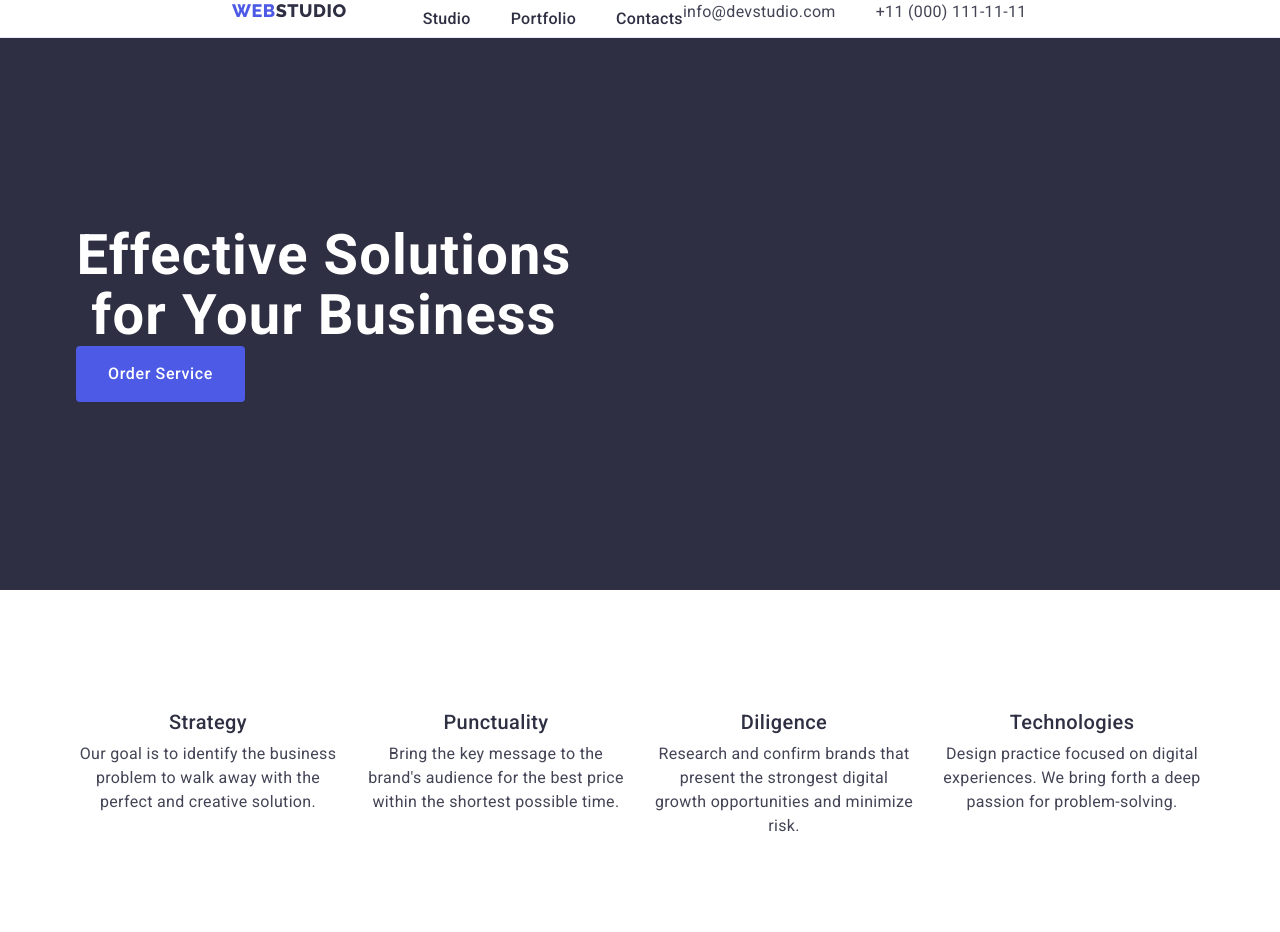
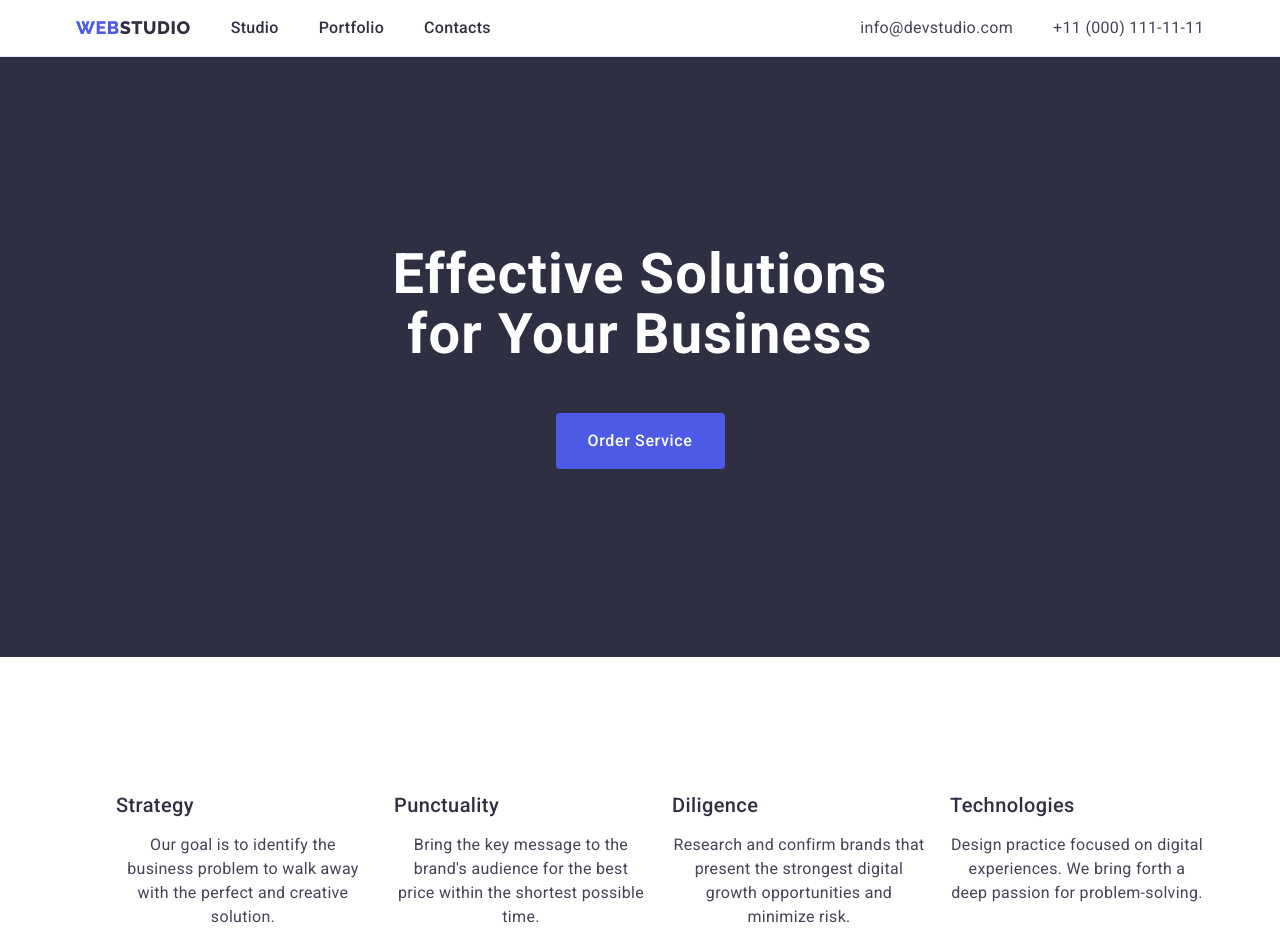
Before and after one commit to RomanHolovin/goit-markup-hw-03, a plain HTML site: page index.html in a window 1280 px wide. Shown: the top 932 px of the page. Drawn offline with nearby package versions, Linux system fonts and the light colour scheme.

Commit message:
Update style.css

```diff
--- a/css/style.css
+++ b/css/style.css
@@ -12,6 +12,12 @@
   --white: #ffffff;
   --dairy: #fcfcfc;
 }
+
+.container {
+  width: 1158px;
+  margin: 0 auto;
+  padding: 0 15px;
+}
 h1,
 h2,
 h3,
@@ -21,17 +27,6 @@ h6,
 p {
   margin: 0;
 }
-ul,
-ol {
-  margin: 0;
-  padding-left: 0;
-}
-.container {
-  width: 1158px;
-  margin: 0 auto;
-  padding: 0 15px;
-}
-
 body {
   font-family: "Roboto", sans-serif;
   color: #434455;
@@ -39,6 +34,8 @@ body {
 }
 .head-container {
   display: flex;
+  justify-content: space-between;
+  align-items: center;
 }
 .nav {
   display: flex;
@@ -74,10 +71,8 @@ address {
   letter-spacing: 0.03em;
   text-transform: uppercase;
   font-family: "Raleway", sans-serif;
-  margin-right: 76px;
-  display: inline-block;
-  margin-bottom: 16px;
-  margin-left: 156px;
+   display: inline-block;
+
 }
 .list-link-nav {
   font-weight: 500;
@@ -122,6 +117,11 @@ address {
 }
 .list-snippet-step {
   flex-basis: calc((100% - 72px) / 4);
+  display: flex;
+  width: 264px;
+  flex-direction: column;
+  align-items: flex-start;
+  gap: 8px;
 }
 .headline {
   font-size: 36px;
@@ -180,7 +180,8 @@ address {
   font-size: 56px;
   font-style: normal;
   max-width: 496px;
-
+  margin: 0 auto;
+  margin-bottom: 48px;
   line-height: 1.07;
   letter-spacing: 0.02em;
 }
@@ -200,6 +201,7 @@ address {
   background-color: var(--iris);
   border-radius: 4px;
   cursor: pointer;
+  margin: 0 auto;
 }
 .btn-hed:hover {
   background-color: #404bbf;
@@ -332,5 +334,5 @@ img {
   padding: 32px 16px;
   border: 1px solid var(--cornflower);
   border-top: none;
-  margin-bottom: 8px;
+
 }
```
